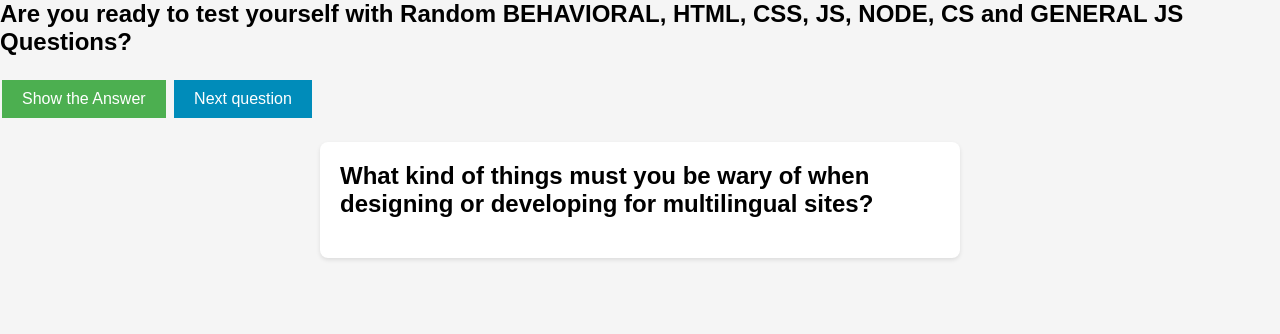
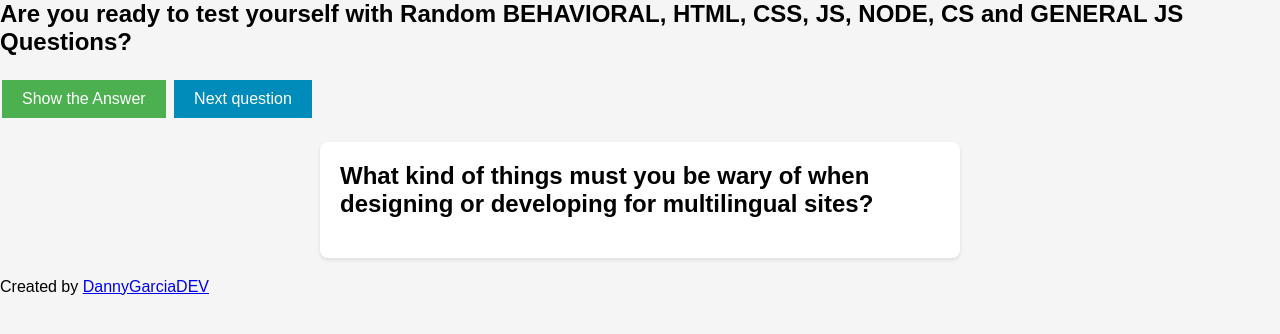
Before and after one commit to DannyGarciaDEV/jsbinAnswers, a plain HTML site: page index.html in a window 1280 px wide. Drawn offline with Linux system fonts and the light colour scheme.

Commit message:
Jsbin june29

```diff
--- a/index.html
+++ b/index.html
@@ -17,6 +17,7 @@
 
 
     </div>
+    <span> Created by <a href="https://github.com/DannyGarciaDEV" target="_blank"> DannyGarciaDEV</span>
 
 </body>
 <script src="js/main.js"></script>
```
